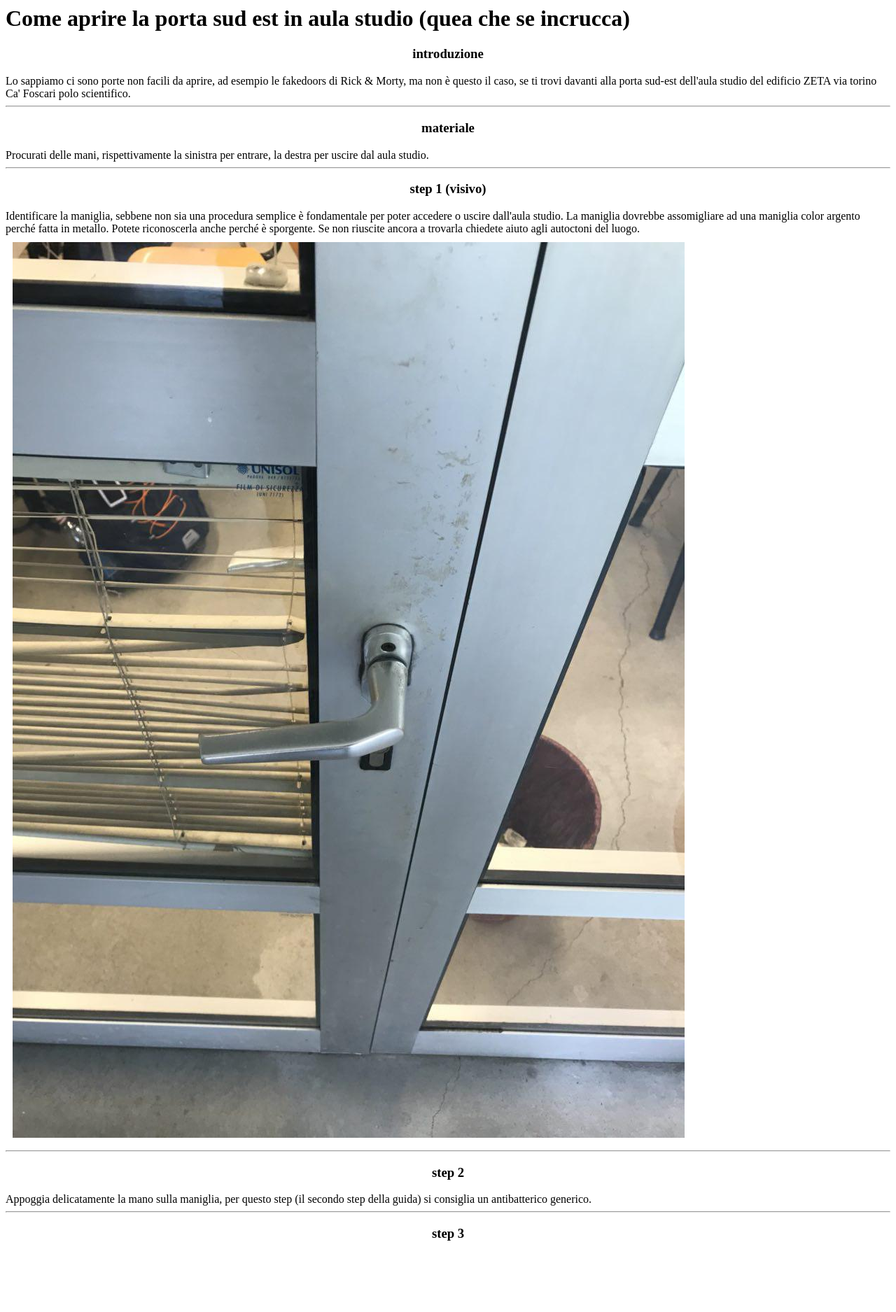
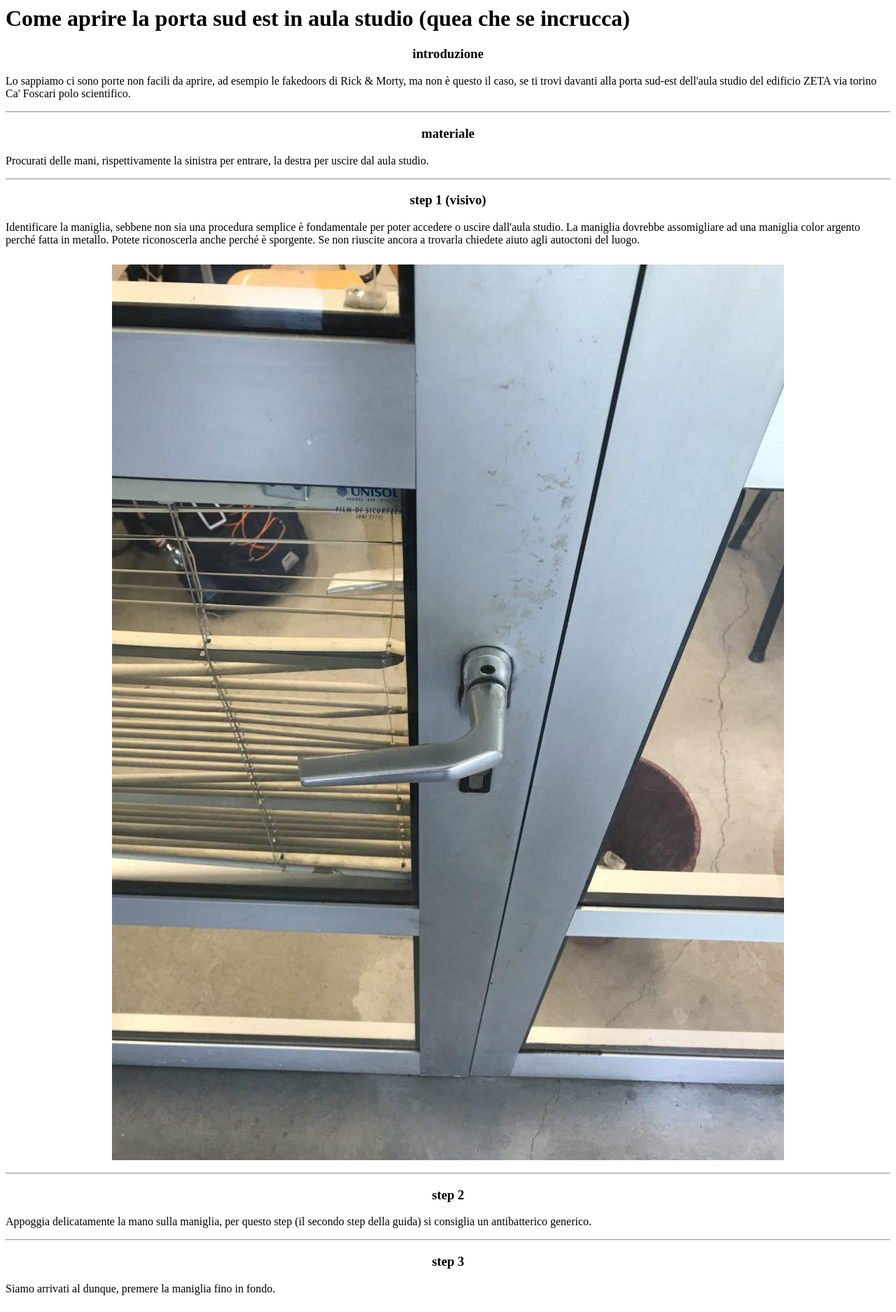
Before and after one commit to ChJ4m3s/AulaStudio, a plain HTML site: page index.html in a window 1280 px wide. Shown: the top 1875 px of the page at 70% size. Drawn offline with Linux system fonts and the light colour scheme.

Commit message:
Update index.html

```diff
--- a/index.html
+++ b/index.html
@@ -4,24 +4,25 @@
 <h1>Come aprire la porta sud est in aula studio (quea che se incrucca)</h1>
 
 <center><strong><h3> introduzione </h3></strong></center>
-Lo sappiamo ci sono porte non facili da aprire, ad esempio le fakedoors di Rick & Morty, ma non è questo il caso, se ti trovi davanti alla porta sud-est dell'aula studio del edificio ZETA via torino Ca' Foscari polo scientifico.<hr>
+<p>Lo sappiamo ci sono porte non facili da aprire, ad esempio le fakedoors di Rick & Morty, ma non è questo il caso, se ti trovi davanti alla porta sud-est dell'aula studio del edificio ZETA via torino Ca' Foscari polo scientifico.</p><hr>
 
 <center><strong><h3> materiale </h3></strong></center>
-Procurati delle mani, rispettivamente la sinistra per entrare, la destra per uscire dal aula studio.<hr>
+<p>Procurati delle mani, rispettivamente la sinistra per entrare, la destra per uscire dal aula studio.<hr>
 
 <center><strong><h3> step 1 (visivo) </h3></strong></center>
-Identificare la maniglia, sebbene non sia una procedura semplice è fondamentale per poter accedere o uscire dall'aula studio. La maniglia dovrebbe assomigliare ad una maniglia color argento perché fatta in metallo. Potete riconoscerla anche perché è sporgente. Se non riuscite ancora a trovarla chiedete aiuto agli autoctoni del luogo.
-<img src="1.jpg" style="margin: 10px;"><hr>
+<p>Identificare la maniglia, sebbene non sia una procedura semplice è fondamentale per poter accedere o uscire dall'aula studio. La maniglia dovrebbe assomigliare ad una maniglia color argento perché fatta in metallo. Potete riconoscerla anche perché è sporgente. Se non riuscite ancora a trovarla chiedete aiuto agli autoctoni del luogo.</p>
+<center><img src="1.jpg" style="margin: 10px;"></center><hr>
+
 <center><strong><h3> step 2 </h3></strong></center>
-Appoggia delicatamente la mano sulla maniglia, per questo step (il secondo step della guida) si consiglia un antibatterico generico.<hr>
+<p>Appoggia delicatamente la mano sulla maniglia, per questo step (il secondo step della guida) si consiglia un antibatterico generico.</p><hr>
 
 <center><strong><h3> step 3 </h3></strong></center>
-Siamo arrivati al dunque, premere la maniglia fino in fondo.
-<img src="2.jpg" style="margin: 10px;"><hr>
+<p>Siamo arrivati al dunque, premere la maniglia fino in fondo.</p>
+<center><img src="2.jpg" style="margin: 10px;"></center><hr>
 
 <center><strong><h3> step 4 (il più importante) </h3></strong></center>
-Premere ulteriormente la maniglia, non temere, ha ancora un po' di corsa.
-<img src="3.jpg" style="margin: 10px;"><hr>
+<p>Premere ulteriormente la maniglia, non temere, ha ancora un po' di corsa.</p>
+<center><img src="3.jpg" style="margin: 10px;"></center><hr>
 
 <center><strong><h3> step 5 </h3></strong></center>
-Premere la porta in avanti se si vuole uscire dall'aula studio oppure tirare indietro se si vuole entrare, si consiglia un ulteriore utilizzo di antibatterico.
+<p>Premere la porta in avanti se si vuole uscire dall'aula studio oppure tirare indietro se si vuole entrare, si consiglia un ulteriore utilizzo di antibatterico.</p>
```
